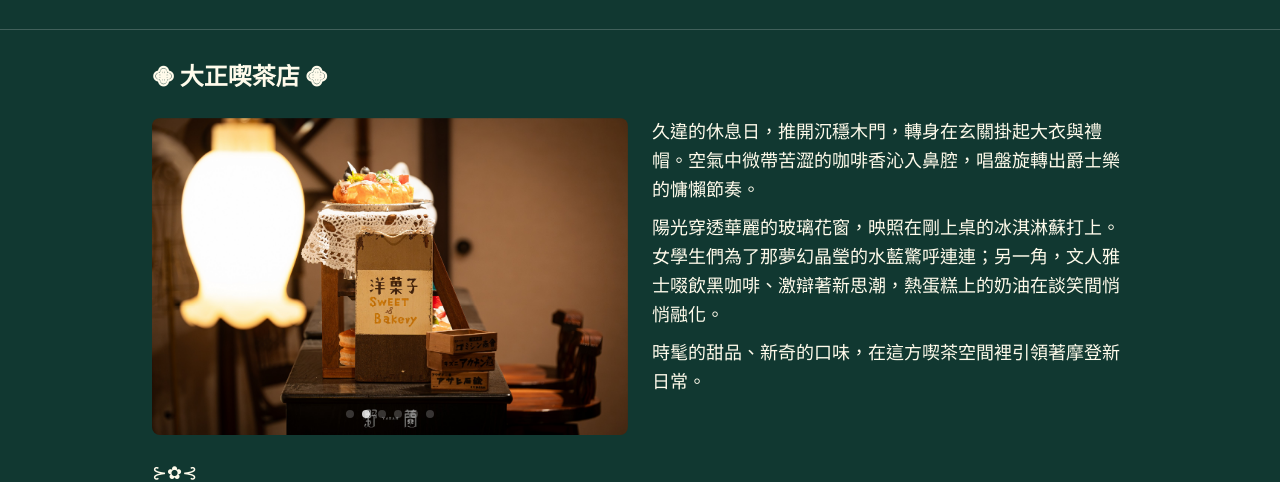
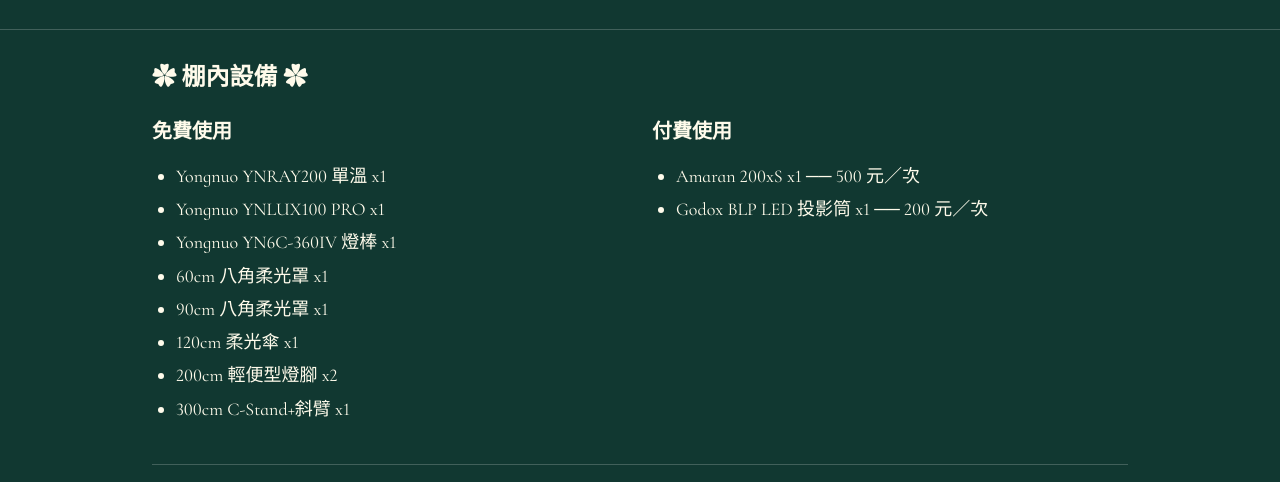
Before and after one commit to b1t-tw/yaran-site, an Astro site: page /scenes in a window 1280 px wide. Shown: the part 321-803 px from the top of the page. Built offline with nearby package versions, Linux system fonts and the light colour scheme; Astro itself is replaced by a stand-in of ours; a web font is replaced by a local one.

Commit message:
update rules and scenes pages with revised content and added equipment details

```diff
--- a/src/pages/rules.astro
+++ b/src/pages/rules.astro
@@ -19,7 +19,7 @@
           進入棚內請穿拖鞋，若有道具鞋請以<strong>保護膜黏貼於鞋底</strong>（入口處鞋架有提供），榻榻米嚴禁穿鞋及赤腳。
         </li>
         <li>為維護雙方權益，<strong>棚景內設有監視器</strong>，梳化間及廁所除外，請安心使用。</li>
-        <li>本棚最大尺度僅接受「三點不露」為原則。</li>
+        <li>場地最大尺度僅接受「三點不露」為原則。</li>
         <li>場景擺設、道具若有移動，請於歸還場地時復原。</li>
         <li>場地免費提供矮梯，請勿站立於桌椅、吧台上。</li>
         <li>場地內全面禁止明火。</li>
--- a/src/pages/scenes.astro
+++ b/src/pages/scenes.astro
@@ -9,6 +9,32 @@
   </div>
   <main class="py-8">
     <div class="container">
+      <div class="mb-6">
+        <h2 class="mb-6">✿ 棚內設備 ✿</h2>
+        <div class="grid md:grid-cols-2 mb-6 gap-6">
+          <div>
+            <h3 class="mb-4">免費使用</h3>
+            <ul class="list-disc pl-6 mb-4">
+              <li>Yongnuo YNRAY200 單溫 x1</li>
+              <li>Yongnuo YNLUX100 PRO x1</li>
+              <li>Yongnuo YN6C-360IV 燈棒 x1</li>
+              <li>60cm 八角柔光罩 x1</li>
+              <li>90cm 八角柔光罩 x1</li>
+              <li>120cm 柔光傘 x1</li>
+              <li>200cm 輕便型燈腳 x2</li>
+              <li>300cm C-Stand+斜臂 x1</li>
+            </ul>
+          </div>
+          <div>
+            <h3 class="mb-4">付費使用</h3>
+            <ul class="list-disc pl-6 mb-4">
+              <li>Amaran 200xS x1 ── 500 元／次</li>
+              <li>Godox BLP LED 投影筒 x1 ── 200 元／次</li>
+            </ul>
+          </div>
+        </div>
+      </div>
+      <hr />
       <div class="mb-6">
         <h2 class="mb-6">𖠁 大正喫茶店 𖠁</h2>
         <div class="grid md:grid-cols-2 mb-6 gap-6">
```
